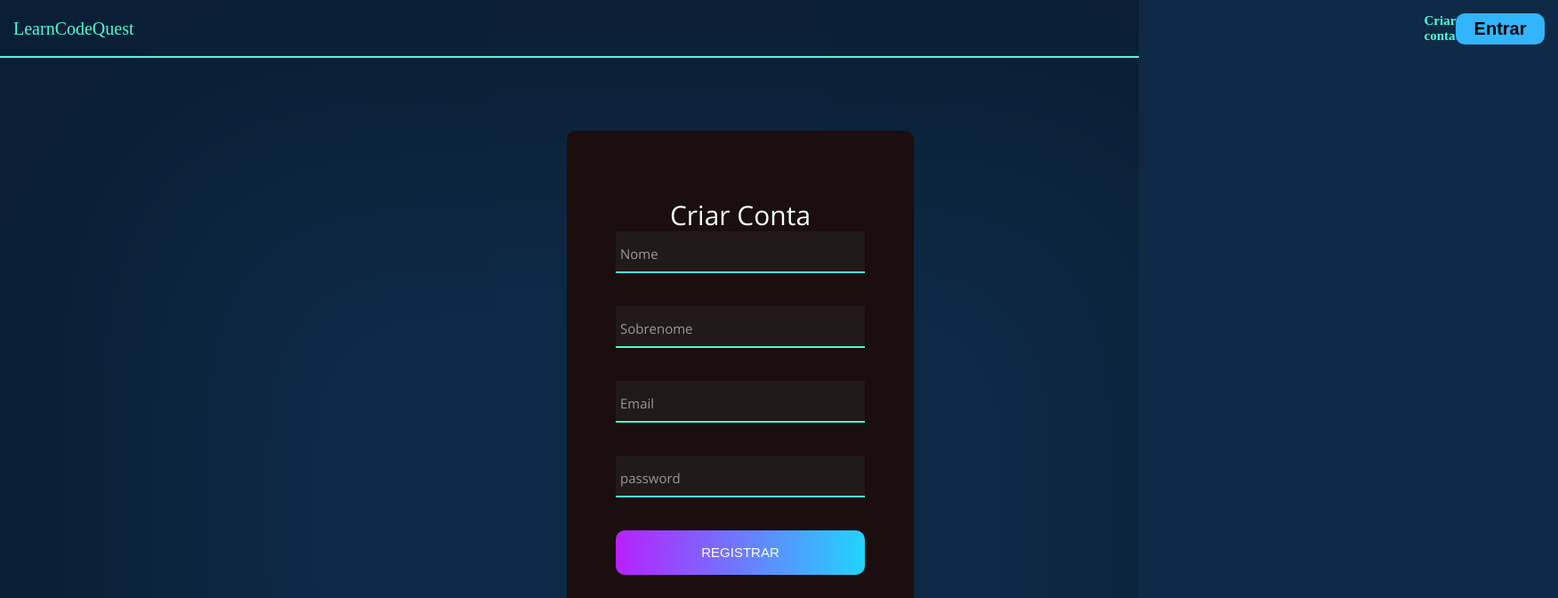
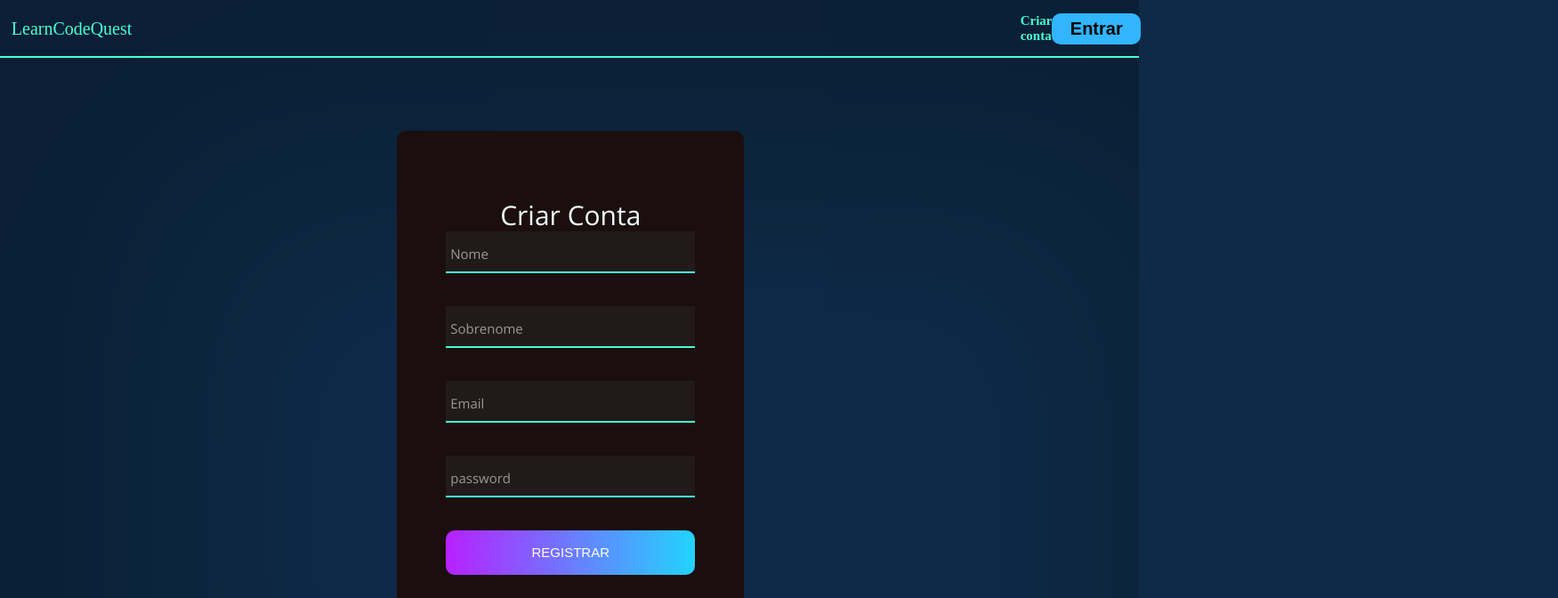
Before and after one commit to MatheusLMallmann/LearnCodeQuest, a React (Create React App) app in the folder learncodequest/: page /register in a window 1280 px wide. Shown: the top 672 px of the page at 89% size, 1751 px wide, since content can reach past the window. Built offline with nearby package versions, Linux system fonts and the light colour scheme; a web font is replaced by a local one.

Commit message:
criada telas

```diff
--- a/learncodequest/src/components/layoutComponents/styles.css
+++ b/learncodequest/src/components/layoutComponents/styles.css
@@ -12,7 +12,7 @@
     display: flex;
     align-items: center;
     justify-content: center;
-
+    margin-left: -40%;
     padding: 15px;
 
 }
--- a/learncodequest/src/components/layoutConteudos/layoutConteudos.jsx
+++ b/learncodequest/src/components/layoutConteudos/layoutConteudos.jsx
@@ -11,3 +11,5 @@ export const LayoutComponents = (props) => {
         </div>
     )
 }
+
+export default LayoutComponents
--- a/learncodequest/src/components/layoutConteudos/styles.css
+++ b/learncodequest/src/components/layoutConteudos/styles.css
@@ -0,0 +1,28 @@
+.container{
+    width: auto;
+    margin: 0 auto;
+    background: none;
+    margin-bottom: 2%;
+    margin-left: 30%;
+    margin-top: 2%;
+    margin-right: 3%;
+}
+
+.container-content{
+    width: auto;
+    display: flex;
+    align-items: center;
+    justify-content: center;
+    margin-left: -40%;
+    padding: 15px;
+
+}
+
+.wrap-content{
+    width: auto;
+    background-color: rgb(161, 161, 161);
+    border-radius: 10px;
+
+    overflow: hidden;
+    padding: 77px 55px 33px 55px;
+}
--- a/learncodequest/src/components/layoutPages/navbar/navbarStyles.css
+++ b/learncodequest/src/components/layoutPages/navbar/navbarStyles.css
@@ -37,7 +37,7 @@
     color: #48FFD5;
     line-height: 1.5;
     text-decoration: none;
-    margin-left: 15px;
+    margin-left: 1%;
 }
 
 .header-entrar {
@@ -50,10 +50,10 @@
     cursor: pointer;
     width: 100px;
     height: 35px;
-    margin-right: 15px;
+    margin-right: 1%;
 }
 .bttnCriarConta{
-    margin-left: 1450px;
+    margin-left: 78%;
     color: #48FFD5;
     font-weight: bold;
     font-size: 15px;
--- a/learncodequest/src/pages/Bootcamp/bootcamp.jsx
+++ b/learncodequest/src/pages/Bootcamp/bootcamp.jsx
@@ -0,0 +1,17 @@
+import './styles.css';
+import React from 'react';
+import  LayoutConteudos  from '../../components/layoutConteudos/layoutConteudos'
+
+
+export const Bootcamp = () => {
+
+    return(
+        <LayoutConteudos>
+            <h1 className='title'>Titulo</h1>
+            <h4 className='content'>Texto do bootcamp que vai ser exibido por uma váriavel longo para poder ver como ele vai quebrar a linha e exibir tudo da maneira que eu quero. tenho que seguir digitandinho para saberzinho se isso vai ficar muito longo dentro do site</h4>
+        </LayoutConteudos>
+    )
+
+}
+
+export default Bootcamp;
--- a/learncodequest/src/pages/Bootcamp/styles.css
+++ b/learncodequest/src/pages/Bootcamp/styles.css
@@ -0,0 +1,9 @@
+.title{
+    text-align: center;
+    margin-bottom: 3%;
+    margin-top: -2%;
+}
+
+.content{
+    text-align: center;
+}
--- a/learncodequest/src/pages/Desafio/desafio.jsx
+++ b/learncodequest/src/pages/Desafio/desafio.jsx
@@ -0,0 +1,17 @@
+import './styles.css';
+import React from 'react';
+import  LayoutConteudos  from '../../components/layoutConteudos/layoutConteudos'
+
+
+export const Desafio = () => {
+
+    return(
+        <LayoutConteudos>
+            <h1 className='title'>Titulo</h1>
+            <h4 className='content'>Texto do desafio que vai ser exibido por uma váriavel longo para poder ver como ele vai quebrar a linha e exibir tudo da maneira que eu quero. tenho que seguir digitandinho para saberzinho se isso vai ficar muito longo dentro do site</h4>
+        </LayoutConteudos>
+    )
+
+}
+
+export default Desafio;
--- a/learncodequest/src/pages/Desafio/styles.css
+++ b/learncodequest/src/pages/Desafio/styles.css
@@ -0,0 +1,9 @@
+.title{
+    text-align: center;
+    margin-bottom: 3%;
+    margin-top: -2%;
+}
+
+.content{
+    text-align: center;
+}
--- a/learncodequest/src/pages/Home/home.jsx
+++ b/learncodequest/src/pages/Home/home.jsx
@@ -7,8 +7,8 @@ import { Link } from 'react-router-dom';
 export const Home = () => {
 
     return (
-        <div>
-            <div className="homePage">
+        <div className="homePage">
+            <div>
                 <h2 className="appName">LearnCodeQuest</h2>
                 <text className="textoPage"> Aprenda de uma forma divertida <br/> e ganhe recompensas.<br/></text>
                 <Link to="/seletor"><button className="botao">Começe agora!</button></Link>
--- a/learncodequest/src/pages/Home/styles.css
+++ b/learncodequest/src/pages/Home/styles.css
@@ -1,8 +1,9 @@
 .homePage{
     margin-left: 25%;
     margin-top: 15%;
-    width: auto;
-    height: auto;
+    width: 100%;
+    height: 100%;
+    margin-bottom: 5%;
 }
 
 .appName{
@@ -31,6 +32,6 @@
 }
 
 .imagem{
-    margin-left: 50%;
+    margin-left: 30%;
     margin-top: -20%;
 }
--- a/learncodequest/src/pages/Seletor/stylesSeletor.css
+++ b/learncodequest/src/pages/Seletor/stylesSeletor.css
@@ -6,7 +6,8 @@
 }
 
 .container{
-    width: auto;
+    width: 100%;
+    height: 100%;
     margin: 0 auto;
     background: none;
     margin-bottom: 2%;
--- a/learncodequest/src/routes/index.jsx
+++ b/learncodequest/src/routes/index.jsx
@@ -19,7 +19,7 @@ export const AppRouter = () =>{
                 <Route path="/register" exact element={<Register/>}/>
                 <Route path="/seletor" exact element={<Seletor/>}/>
                 <Route path="/bootcamp" exact element={<Bootcamp/>}/>
-                <Route path="/desafios" exact element={<Desafios/>}/>
+                <Route path="/desafio" exact element={<Desafios/>}/>
             </Routes>
             <Footer/>
         </Router>
```
